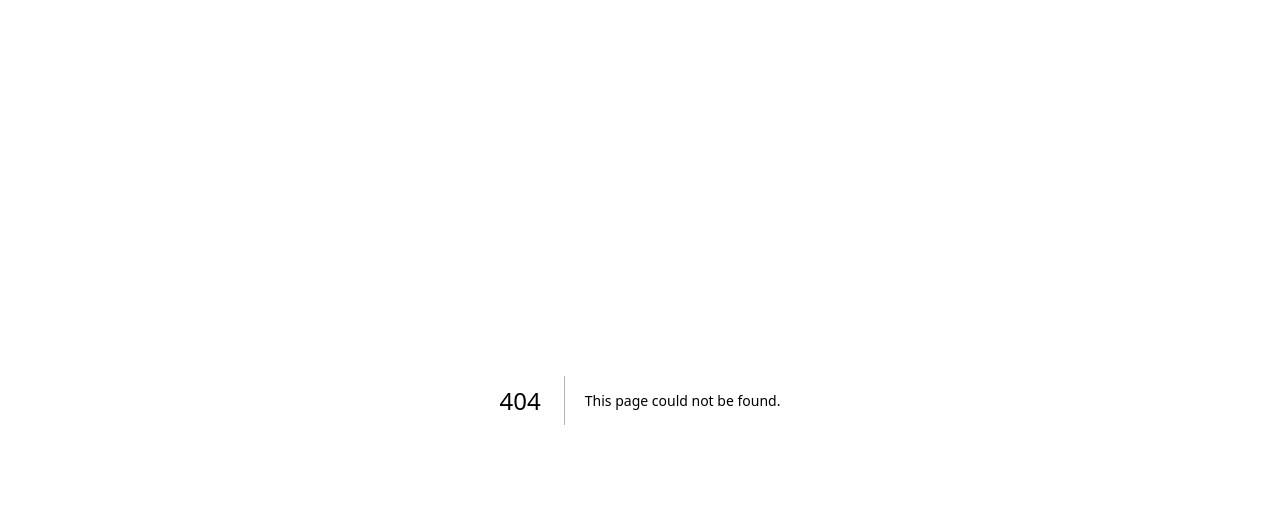
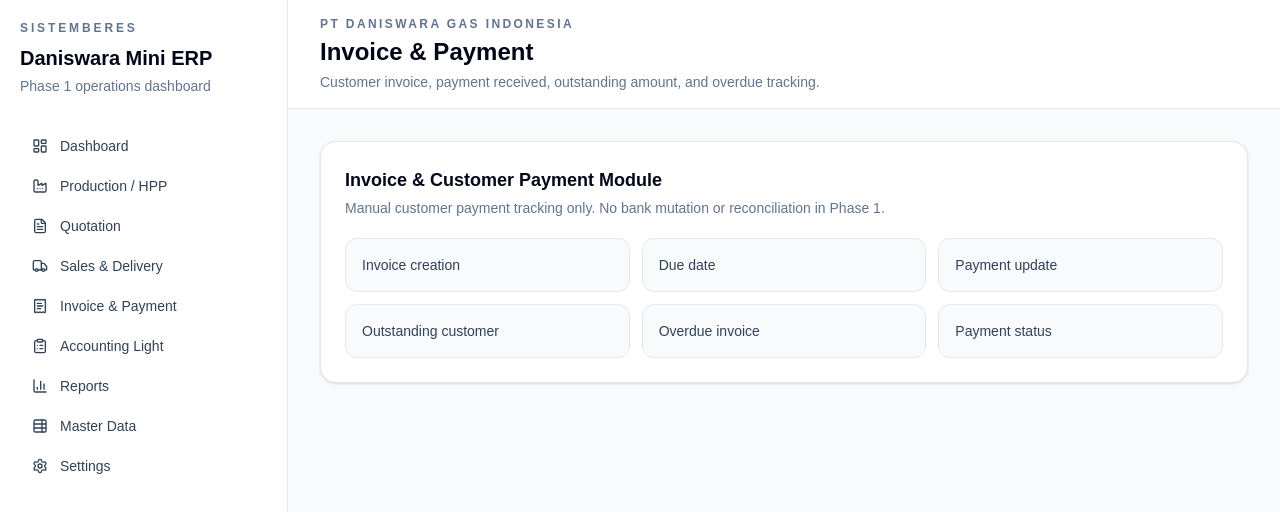
Before and after one commit to victor-rekon/daniswara-mini-erp, a Next.js app: page /invoice-payment in a window 1280 px wide. Before the commit this address had no page. Shown: the top 512 px of the page. Built offline with nearby package versions, Linux system fonts and the light colour scheme.

Commit message:
Add invoice and payment placeholder page

```diff
--- /dev/null
+++ b/app/invoice-payment/page.tsx
@@ -0,0 +1,24 @@
+import { AppShell } from "@/components/layout/app-shell";
+import { PlaceholderPanel } from "@/components/ui/placeholder-panel";
+
+export default function InvoicePaymentPage() {
+  return (
+    <AppShell
+      title="Invoice & Payment"
+      description="Customer invoice, payment received, outstanding amount, and overdue tracking."
+    >
+      <PlaceholderPanel
+        title="Invoice & Customer Payment Module"
+        description="Manual customer payment tracking only. No bank mutation or reconciliation in Phase 1."
+        items={[
+          "Invoice creation",
+          "Due date",
+          "Payment update",
+          "Outstanding customer",
+          "Overdue invoice",
+          "Payment status",
+        ]}
+      />
+    </AppShell>
+  );
+}
```
